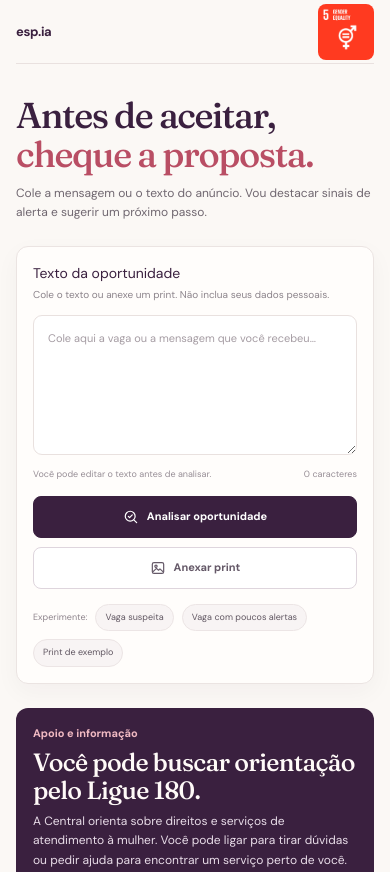
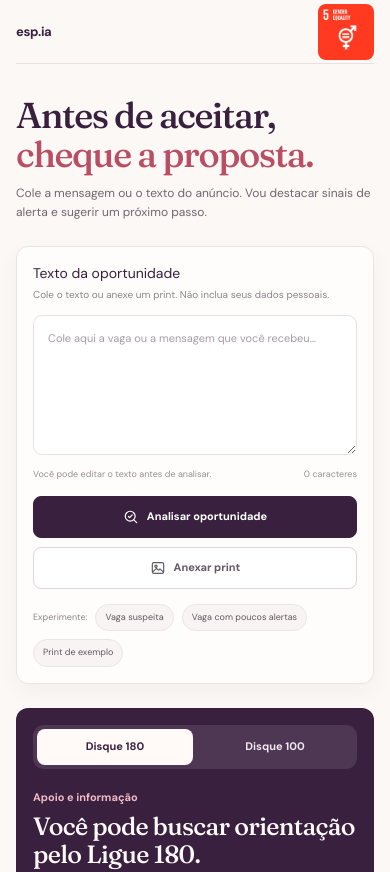
Before and after one commit to 18juba/vaga-segura, a SvelteKit app: page / in a window 390 px wide. Shown: the top 872 px of the page. Built offline with nearby package versions, Linux system fonts and the light colour scheme.

Commit message:
aba disque 100

```diff
--- a/src/routes/+page.svelte
+++ b/src/routes/+page.svelte
@@ -20,6 +20,7 @@
 	let imageName = $state('');
 	let imageUrl = $state('');
 	let ocrState = $state<'idle' | 'reading' | 'ready'>('idle');
+	let selectedHelpline = $state<'180' | '100'>('180');
 	let ocrTimer: number | undefined;
 	let fileInput: HTMLInputElement;
 
@@ -114,6 +115,19 @@
 			: 'smooth';
 		document.getElementById('verificador')?.scrollIntoView({ behavior, block: 'center' });
 		document.getElementById('job-text')?.focus({ preventScroll: true });
+	}
+
+	function handleHelplineTabKeydown(event: KeyboardEvent) {
+		let nextTab: '180' | '100' | undefined;
+		if (event.key === 'ArrowRight') nextTab = selectedHelpline === '180' ? '100' : '180';
+		if (event.key === 'ArrowLeft') nextTab = selectedHelpline === '100' ? '180' : '100';
+		if (event.key === 'Home') nextTab = '180';
+		if (event.key === 'End') nextTab = '100';
+		if (!nextTab) return;
+
+		event.preventDefault();
+		selectedHelpline = nextTab;
+		requestAnimationFrame(() => document.getElementById(`helpline-tab-${nextTab}`)?.focus());
 	}
 </script>
 
@@ -385,7 +399,7 @@
 							<p>{result.action} Guarde as mensagens e converse com alguém de confiança.</p>
 						</div>
 						<div class="support-links">
-							<a href="tel:180"><strong>180</strong><span>Ligue 180 · orientação e apoio</span></a>
+							<a href="tel:180"><strong>180</strong><span>Disque 180 · orientação e apoio</span></a>
 							<a href="tel:100"><strong>100</strong><span>Disque 100 · denúncias</span></a>
 							<a class="urgent-link" href="tel:190">Em perigo imediato? Ligue 190</a>
 						</div>
@@ -432,11 +446,48 @@
 			</section>
 		{/if}
 
-		<section class="helpline-section" id="disque-180" aria-labelledby="helpline-title">
+		<section class="helpline-section" id="canais-de-apoio" aria-label="Canais de orientação e denúncia">
+			<div
+				class="helpline-tabs"
+				role="tablist"
+				aria-label="Escolha um canal"
+				tabindex="-1"
+				onkeydown={handleHelplineTabKeydown}
+			>
+				<button
+					id="helpline-tab-180"
+					class="helpline-tab"
+					class:active={selectedHelpline === '180'}
+					role="tab"
+					aria-selected={selectedHelpline === '180'}
+					aria-controls="helpline-panel-180"
+					tabindex={selectedHelpline === '180' ? 0 : -1}
+					onclick={() => (selectedHelpline = '180')}>Disque 180</button
+				>
+				<button
+					id="helpline-tab-100"
+					class="helpline-tab"
+					class:active={selectedHelpline === '100'}
+					role="tab"
+					aria-selected={selectedHelpline === '100'}
+					aria-controls="helpline-panel-100"
+					tabindex={selectedHelpline === '100' ? 0 : -1}
+					onclick={() => (selectedHelpline = '100')}>Disque 100</button
+				>
+			</div>
+
+			<div
+				class="helpline-panel"
+				id="helpline-panel-180"
+				role="tabpanel"
+				aria-labelledby="helpline-tab-180"
+				hidden={selectedHelpline !== '180'}
+			>
+				{#if selectedHelpline === '180'}
 					<div class="helpline-intro">
 						<div class="helpline-copy">
 							<p class="helpline-kicker">Apoio e informação</p>
-					<h2 id="helpline-title">Você pode buscar orientação pelo Ligue 180.</h2>
+							<h2 id="helpline-title-180">Você pode buscar orientação pelo Ligue 180.</h2>
 							<p>
 								A Central orienta sobre direitos e serviços de atendimento à mulher. Você pode ligar
 								para tirar dúvidas ou pedir ajuda para encontrar um serviço perto de você.
@@ -488,6 +539,60 @@
 								Se houver perigo imediato ou uma agressão estiver acontecendo, ligue <a href="tel:190">190</a>.
 							</p>
 						</div>
+					</div>
+				{/if}
+			</div>
+			<div
+				class="helpline-panel"
+				id="helpline-panel-100"
+				role="tabpanel"
+				aria-labelledby="helpline-tab-100"
+				hidden={selectedHelpline !== '100'}
+			>
+				{#if selectedHelpline === '100'}
+					<div class="helpline-intro">
+						<div class="helpline-copy">
+							<p class="helpline-kicker">Denúncias de violações de direitos</p>
+							<h2 id="helpline-title-100">O Disque 100 recebe relatos e denúncias.</h2>
+							<p>
+								Você pode relatar uma violação de direitos humanos vivida por você ou por outra pessoa.
+							</p>
+						</div>
+						<a class="helpline-number" href="tel:100" aria-label="Ligar para o Disque 100">
+							<span>Disque</span>
+							<strong>100</strong>
+							<span>gratuito · 24 horas</span>
+						</a>
+					</div>
+
+					<div class="helpline-video">
+						<iframe
+							src="https://www.youtube-nocookie.com/embed/ucWMs-gRLaY?rel=0"
+							title="Vídeo sobre o Disque Direitos Humanos 100"
+							loading="lazy"
+							referrerpolicy="strict-origin-when-cross-origin"
+							allow="accelerometer; autoplay; clipboard-write; encrypted-media; gyroscope; picture-in-picture; web-share"
+							allowfullscreen
+						></iframe>
+					</div>
+
+					<div class="helpline-details">
+						<div class="helpline-how">
+							<h3>Você pode ligar mesmo sem ser a vítima</h3>
+							<p>O atendimento é gratuito, funciona 24 horas e recebe relatos de qualquer pessoa.</p>
+						</div>
+						<div class="helpline-actions">
+							<a
+								class="helpline-primary"
+								href="https://www.gov.br/pt-br/servicos/denunciar-violacao-de-direitos-humanos"
+								target="_blank"
+								rel="noreferrer">Saiba como fazer uma denúncia</a
+							>
+							<a class="helpline-secondary" href="tel:100">Ligar para 100</a>
+							<p class="helpline-emergency">Em perigo imediato, ligue <a href="tel:190">190</a>.</p>
+						</div>
+					</div>
+				{/if}
 			</div>
 		</section>
 	</main>
@@ -1217,6 +1322,35 @@
 		background: var(--plum);
 		border-radius: 16px;
 	}
+	.helpline-tabs {
+		display: flex;
+		width: fit-content;
+		gap: 4px;
+		margin-bottom: 20px;
+		padding: 4px;
+		background: rgba(255, 255, 255, 0.1);
+		border-radius: 11px;
+	}
+	.helpline-tab {
+		min-height: 36px;
+		padding: 8px 16px;
+		color: #f1e9f0;
+		background: transparent;
+		border: 0;
+		border-radius: 8px;
+		font: inherit;
+		font-size: 11px;
+		font-weight: 700;
+		cursor: pointer;
+	}
+	.helpline-tab[aria-selected='true'] {
+		color: var(--plum);
+		background: #fffaf8;
+	}
+	.helpline-tab:focus-visible {
+		outline: 2px solid #f0b9c2;
+		outline-offset: 2px;
+	}
 	.helpline-intro {
 		display: flex;
 		align-items: flex-start;
@@ -1438,6 +1572,12 @@
 			padding: 17px;
 			border-radius: 12px;
 		}
+		.helpline-tabs {
+			width: 100%;
+		}
+		.helpline-tab {
+			flex: 1;
+		}
 		.helpline-intro {
 			flex-direction: column;
 			gap: 15px;
```
Lines whose indentation alone changed are shown as unchanged.
